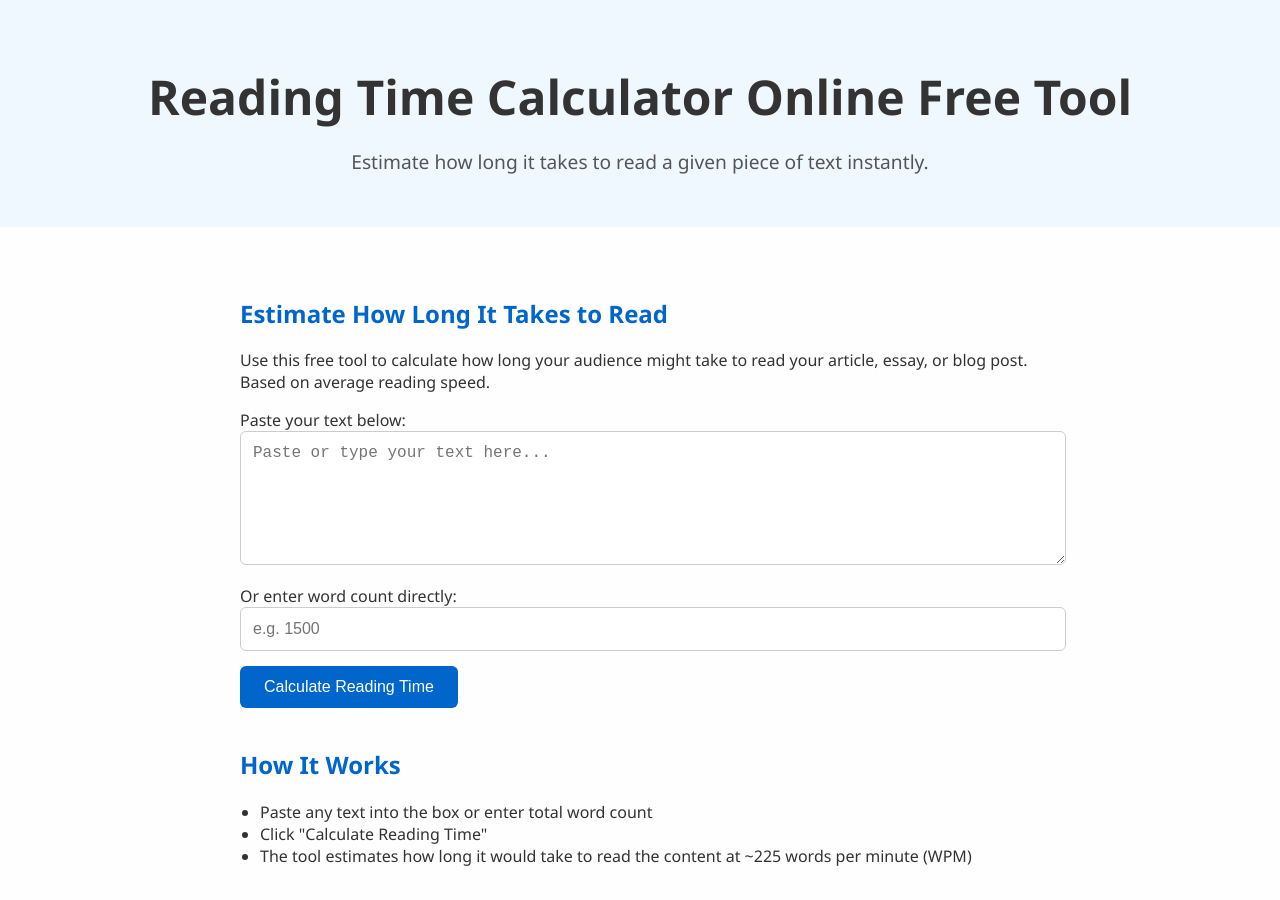
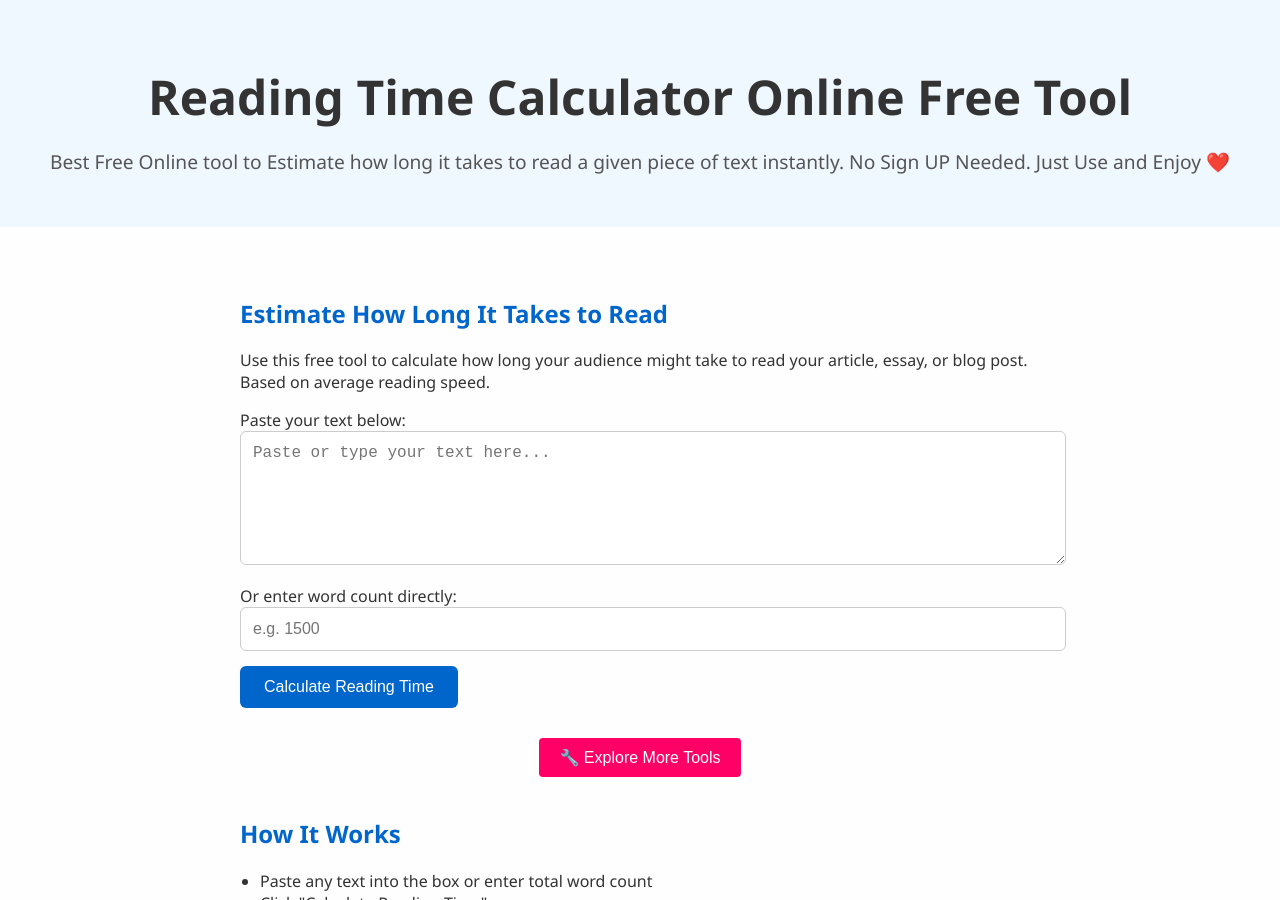
Before and after one commit to freetools4u/freetools4u-site, a Jekyll site: the page reading-time-calculator.html, which Jekyll copies as it is, in a window 1280 px wide and 900 px high. Built offline with Jekyll 4.4.1, drawn with Linux system fonts in a browser that asks for light colours.

Commit message:
Update reading-time-calculator.html

```diff
--- a/reading-time-calculator.html
+++ b/reading-time-calculator.html
@@ -3,8 +3,8 @@
 <head>
   <meta charset="UTF-8" />
   <meta name="viewport" content="width=device-width, initial-scale=1.0">
-  <title>Reading Time Calculator | Estimate Read Duration Instantly</title>
-  <meta name="description" content="Paste your text or enter word count to estimate how long it will take to read. Fast, free, mobile-friendly reading time calculator.">
+  <title>Reading Time Calculator | Estimate Read Duration Free Online Tool</title>
+  <meta name="description" content="No Sign up required. Paste your text or enter word count to estimate how long it will take to read. Best Free Online Tool. Fast, free, mobile-friendly reading time calculator.">
   <meta name="keywords" content="reading time calculator, how long to read, estimate reading time, word count to time, reading speed tool">
   <meta name="author" content="FreeTools4U.site">
   <link rel="canonical" href="https://freetools4u.site/reading-time-calculator.html" />
@@ -138,7 +138,7 @@
     Reading Time Calculator Online Free Tool
   </h1>
   <p style="font-size: 1.2rem; color: #555;">
-    Estimate how long it takes to read a given piece of text instantly.
+    Best Free Online tool to Estimate how long it takes to read a given piece of text instantly. No Sign UP Needed. Just Use and Enjoy ❤️
   </p>
 </header>
 
@@ -157,6 +157,22 @@
 
     <div class="result" id="result"></div>
   </section>
+
+<div style="text-align: center; margin-top: 30px;">
+    <a href="/tools.html">
+        <button style="
+            padding: 10px 20px;
+            font-size: 16px;
+            background-color: #ff0066;
+            color: white;
+            border: none;
+            border-radius: 4px;
+            cursor: pointer;
+        ">
+            🔧 Explore More Tools
+        </button>
+    </a>
+</div>
 
   <section>
     <h2>How It Works</h2>
```
